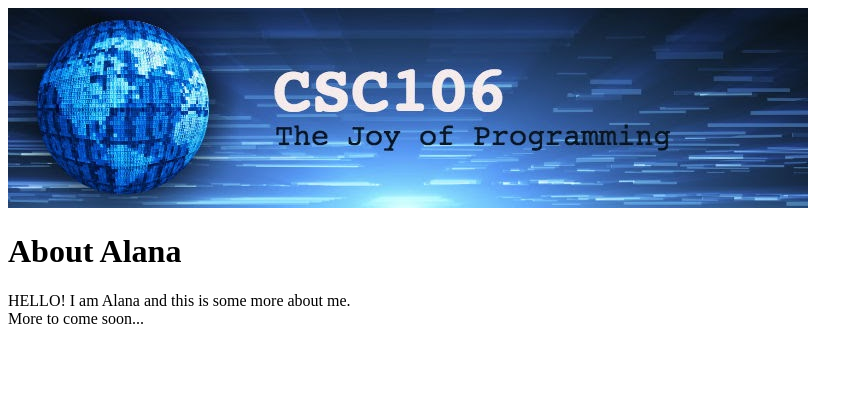
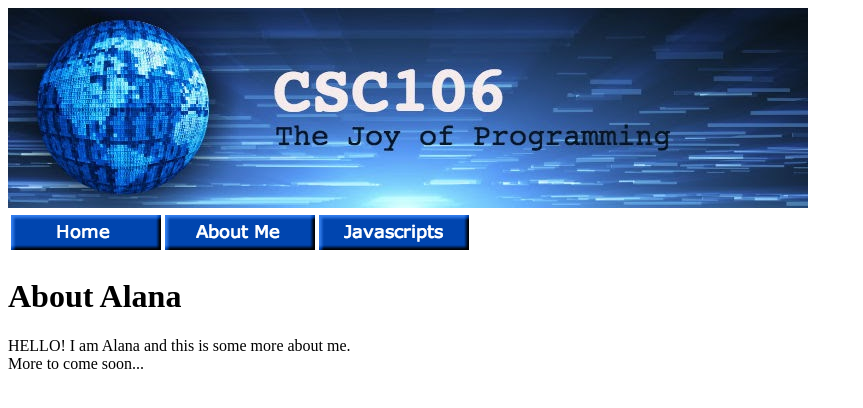
Before and after one commit to alanaparrott/alanaparrott.github.io, a plain HTML site: page about.html in a window 1280 px wide. Shown: the whole page, without its empty margins (0-863 px from the left). Drawn offline with Linux system fonts and the light colour scheme.

Commit message:
Update about.html

```diff
--- a/about.html
+++ b/about.html
@@ -6,6 +6,13 @@
     </head>
     <body>
         <img src="csc106_banner.jpg" alt="webpage banner">
+        <table>
+            <tr>
+                <td> <a href="index.html"><img src="image.png"></a> </td>
+                    <td> <a href= "about.html"><img src= "about me.png"></a> </td>
+                <td> <a href= "javascripts.html"><img src= "javascripts.png"></a></td>
+            </tr>
+        </table>
         <h1>About Alana</h1>
 HELLO! I am Alana and this is some more about me. <br>
         More to come soon...
```
